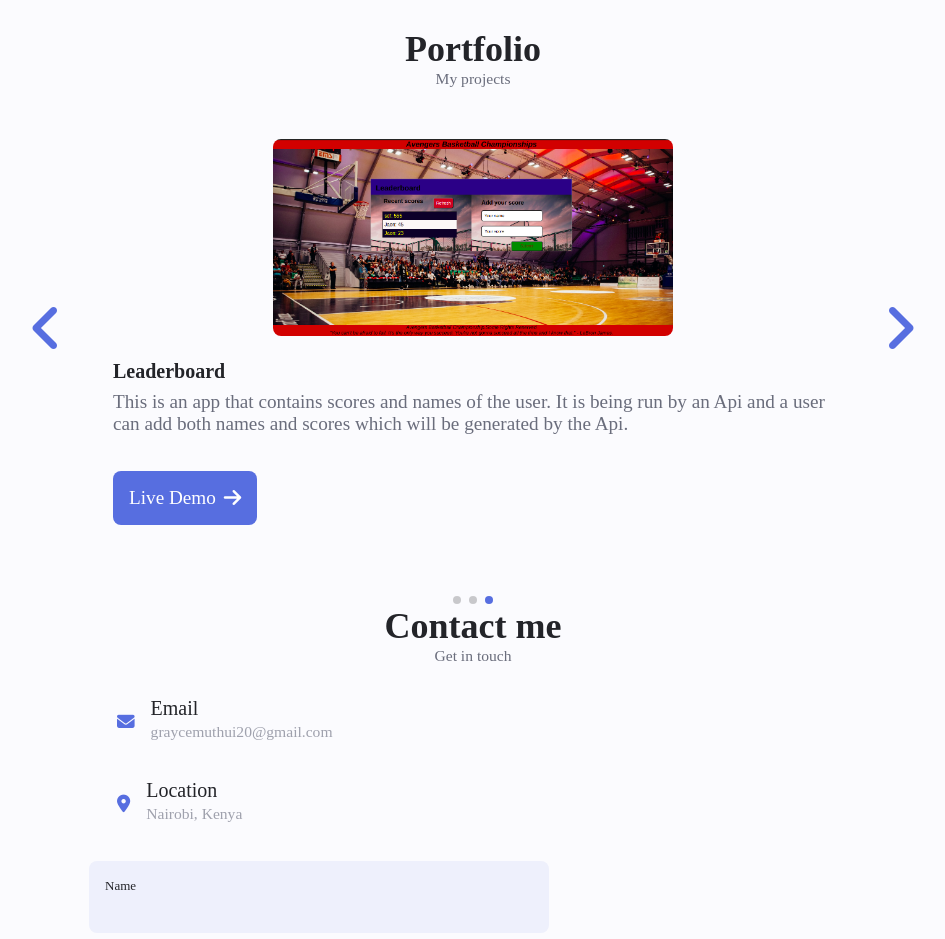
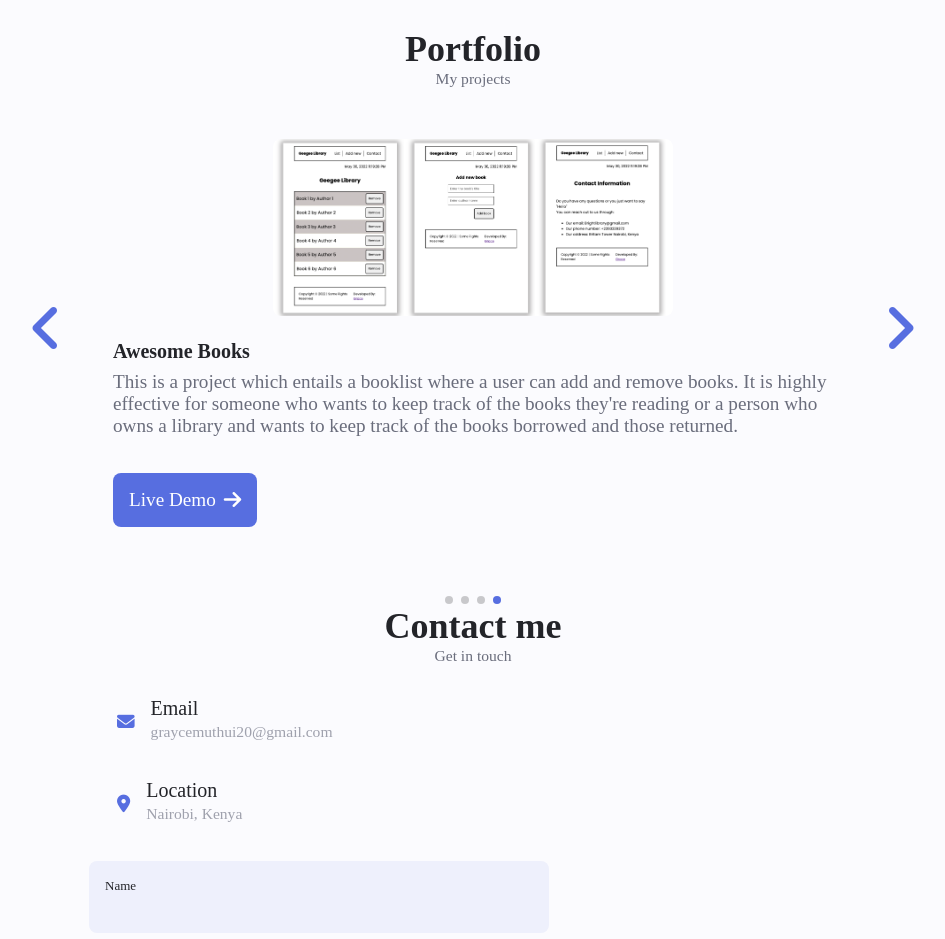
Before and after one commit to Graycemuthui/Portfolio, a plain HTML site: page index.html in a window 1280 px wide. Shown: the part 3360-4299 px from the top of the page, without its empty margins (167-1112 px from the left). Drawn offline with nearby package versions, Linux system fonts and the light colour scheme; files whose address does not match are found by name.

Commit message:
Update resume

```diff
--- a/index.html
+++ b/index.html
@@ -586,6 +586,30 @@
                 </a>
               </div>
             </div>
+            <!-- PORTFOLIO 4 -->
+            <div class="portfolio__content grid swiper-slide">
+              <img
+                class="portfolio__img"
+                src="./assets/img/books.png"
+                alt="books image"
+              />
+              <div class="portfolio__data">
+                <h3 class="portfolio__title">Awesome Books</h3>
+                <p class="portfolio__description">
+                  This is a project which entails a booklist where a user can
+                  add and remove books. It is highly effective for someone who
+                  wants to keep track of the books they're reading or a person
+                  who owns a library and wants to keep track of the books
+                  borrowed and those returned.
+                </p>
+                <a
+                  href="https://jocular-meringue-30744e.netlify.app/"
+                  class="button button--flex button--small portfolio__button"
+                  >Live Demo
+                  <i class="fa-solid fa-arrow-right button__icon"></i>
+                </a>
+              </div>
+            </div>
           </div>
           <!-- Add Arrows -->
           <div class="swiper-button-next">
```
Also changed, not shown: assets/img/books.png (added), 1 other file.
